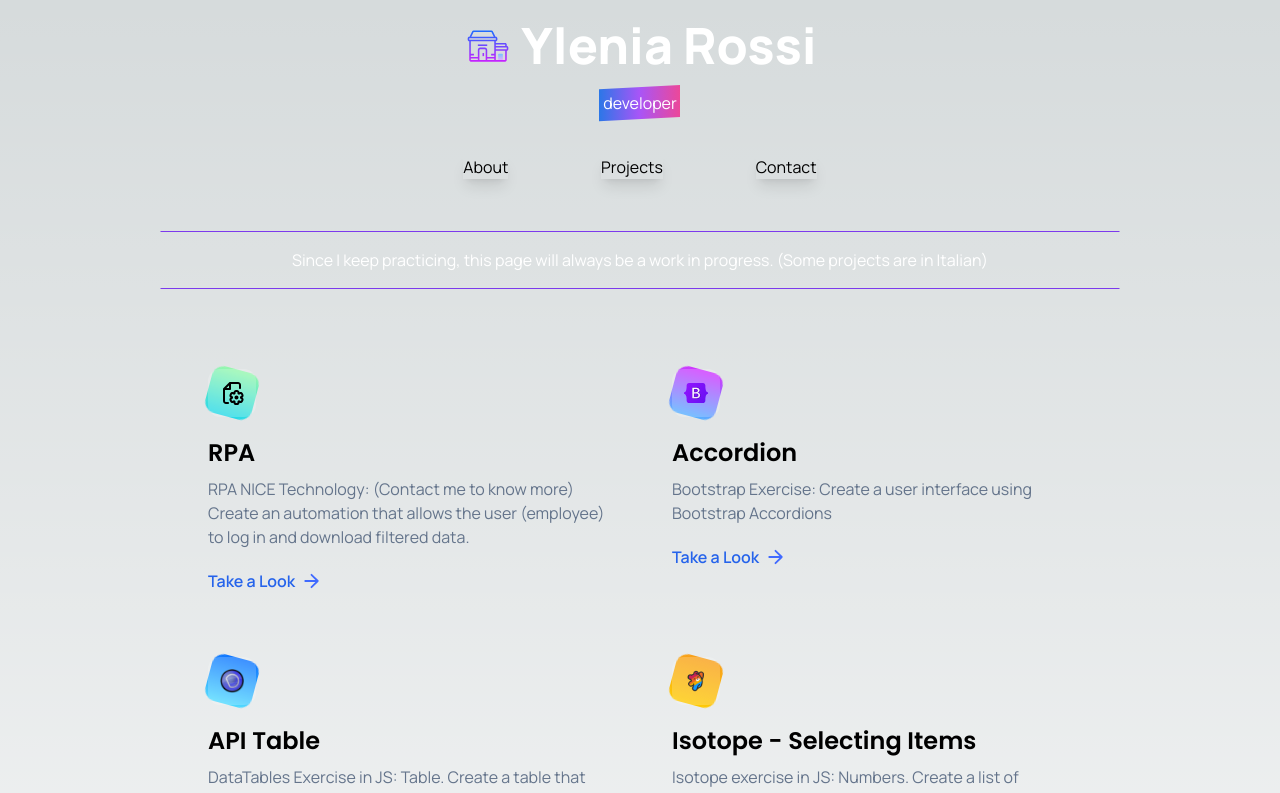
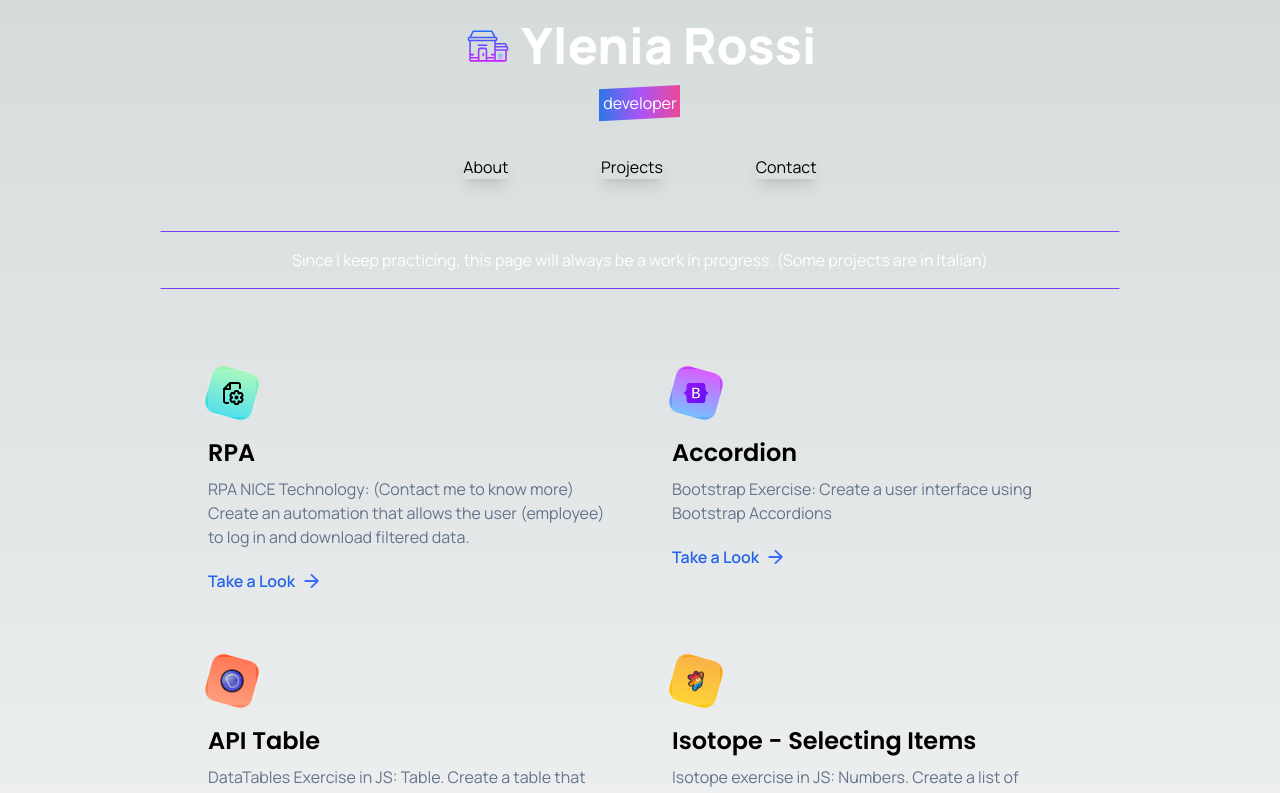
Before and after one commit to roxyle/portfolio, a Next.js app: page /Projects in a window 1280 px wide. Shown: the top 793 px of the page. Built offline with nearby package versions, Linux system fonts and the light colour scheme.

Commit message:
minor change

```diff
--- a/src/constants/index.ts
+++ b/src/constants/index.ts
@@ -222,7 +222,7 @@ export const projects = [
     {
         iconUrl: datatables,
         id: "datatable",
-        theme: 'btn-back-blue',
+        theme: 'btn-back-red',
         name: 'API Table',
         description: 'DataTables Exercise in JS: Table. Create a table that fetches a series of objects via API. Allow the user to search or filter the items',
         link: 'https://www.order42.info/dataTable/',
```
